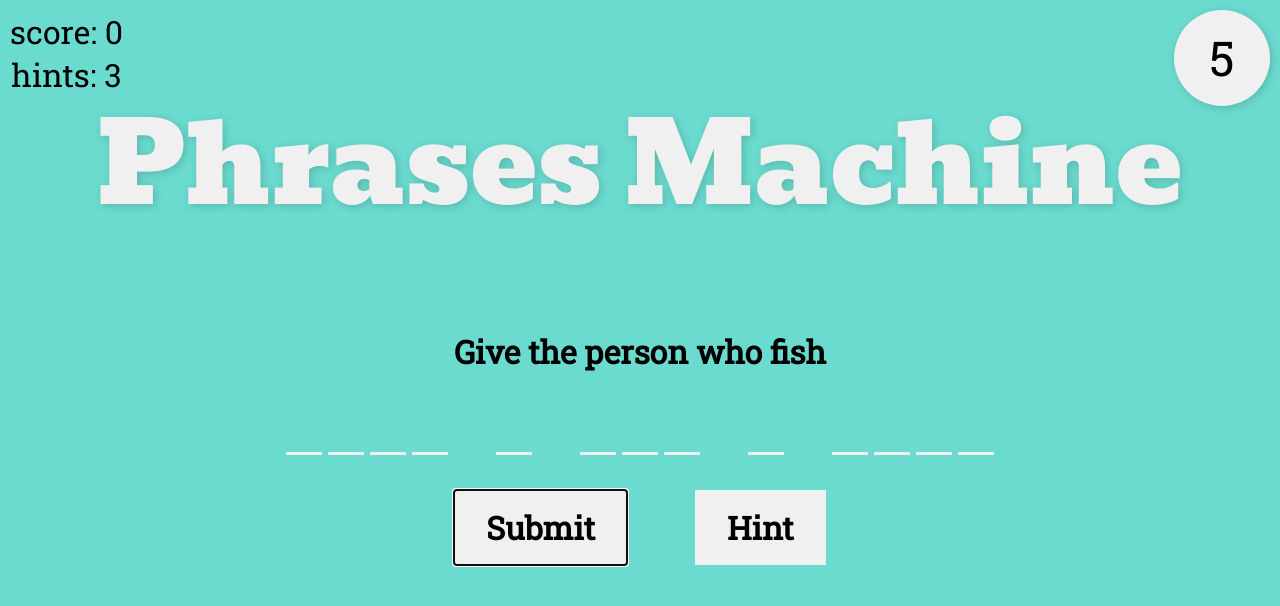
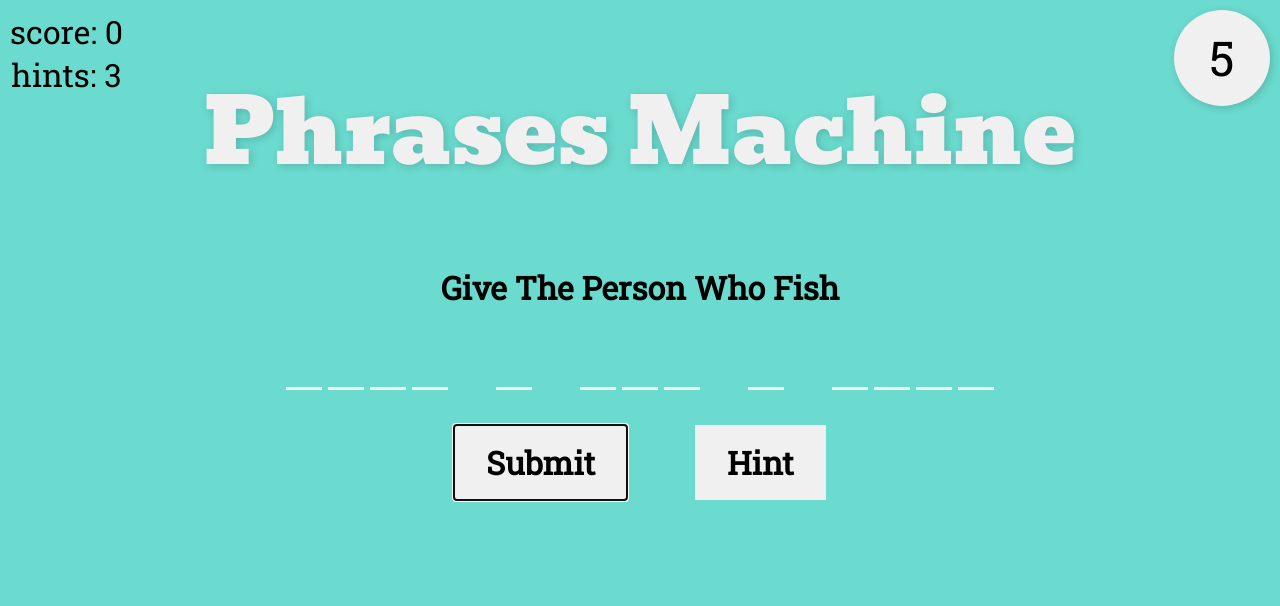
Before and after one commit to LindseyB/phrases-machine, a plain HTML site: page index.html in a window 1280 px wide. Drawn offline with nearby package versions, Linux system fonts and the light colour scheme.

Commit message:
Header now dynamically resizes
Closes #3

```diff
--- a/css/main.css
+++ b/css/main.css
@@ -14,6 +14,7 @@ h1 {
 h2 {
 	font-family: 'Roboto Slab', serif;
 	font-size: 2em;
+	text-transform: capitalize;
 }
 
 input {
@@ -68,3 +69,9 @@ input[type="submit"]:hover, input[type="button"]:hover {
 	top: 10px;
 	left: 10px;
 }
+
+@media screen and (max-width: 1000px) {
+	h1 {
+		margin-top: 100px;
+	}
+}
--- a/index.html
+++ b/index.html
@@ -17,6 +17,7 @@
 		<input type="submit"></input>
 		<input type="button" value="Hint"></input>
 		<script type="text/javascript" src="https://code.jquery.com/jquery-2.1.4.min.js"></script>
+		<script src="js/jquery.fittext.js"></script>
 		<script type="text/javascript" src="https://cdnjs.cloudflare.com/ajax/libs/underscore.js/1.8.3/underscore-min.js"></script>
 		<script type="text/javascript" src="js/phrases-machine.js"></script>
 	<body>
--- /dev/null
+++ b/js/jquery.fittext.js
@@ -0,0 +1,43 @@
+/*global jQuery */
+/*!
+* FitText.js 1.2
+*
+* Copyright 2011, Dave Rupert http://daverupert.com
+* Released under the WTFPL license
+* http://sam.zoy.org/wtfpl/
+*
+* Date: Thu May 05 14:23:00 2011 -0600
+*/
+
+(function( $ ){
+
+  $.fn.fitText = function( kompressor, options ) {
+
+    // Setup options
+    var compressor = kompressor || 1,
+        settings = $.extend({
+          'minFontSize' : Number.NEGATIVE_INFINITY,
+          'maxFontSize' : Number.POSITIVE_INFINITY
+        }, options);
+
+    return this.each(function(){
+
+      // Store the object
+      var $this = $(this);
+
+      // Resizer() resizes items based on the object width divided by the compressor * 10
+      var resizer = function () {
+        $this.css('font-size', Math.max(Math.min($this.width() / (compressor*10), parseFloat(settings.maxFontSize)), parseFloat(settings.minFontSize)));
+      };
+
+      // Call once to set.
+      resizer();
+
+      // Call on resize. Opera debounces their resize by default.
+      $(window).on('resize.fittext orientationchange.fittext', resizer);
+
+    });
+
+  };
+
+})( jQuery );
--- a/js/phrases-machine.js
+++ b/js/phrases-machine.js
@@ -130,6 +130,7 @@ var hints = 3;
 var difficulty;
 var phrase;
 
+$("h1").fitText(1, { maxFontSize: '90px' });
 
 $("input[type='submit']").click(function(){
 	check_guess();
```
